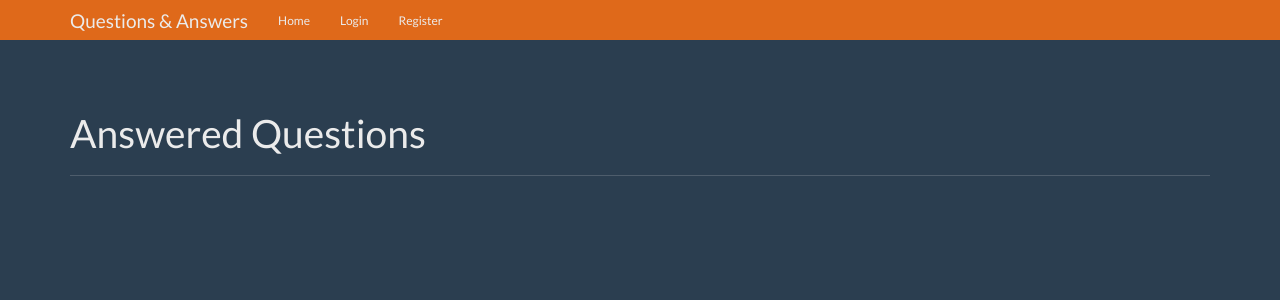
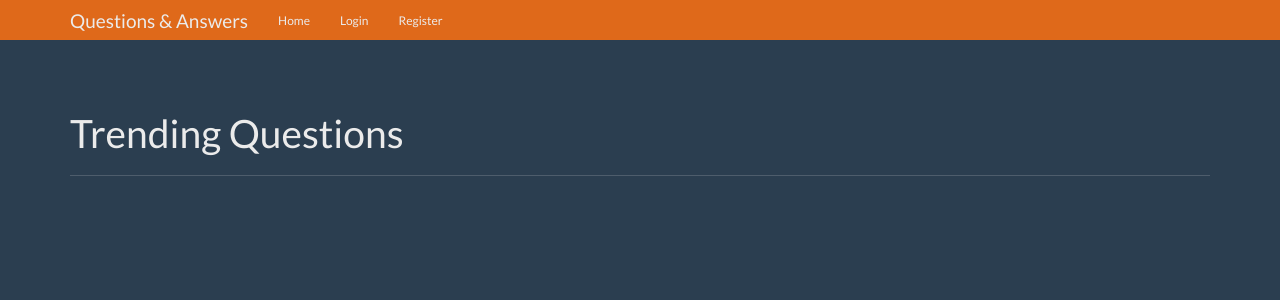
Before and after one commit to maygupta/qna-hub, a Flask app: page / in a window 1280 px wide. Shown: the top 300 px of the page. Run offline with Flask 2, Linux system fonts and the light colour scheme; data that the repository does not hold is empty; some libraries are stand-ins or nearby versions.

Commit message:
change home page

```diff
--- a/flask_qa/templates/home.html
+++ b/flask_qa/templates/home.html
@@ -3,7 +3,7 @@
 
 {% block content %}
       <div class="page-header">
-        <h1>Answered Questions</h1>
+        <h1>Trending Questions</h1>
       </div>
       <div class="row">
         <div class="col-lg-12">
```
